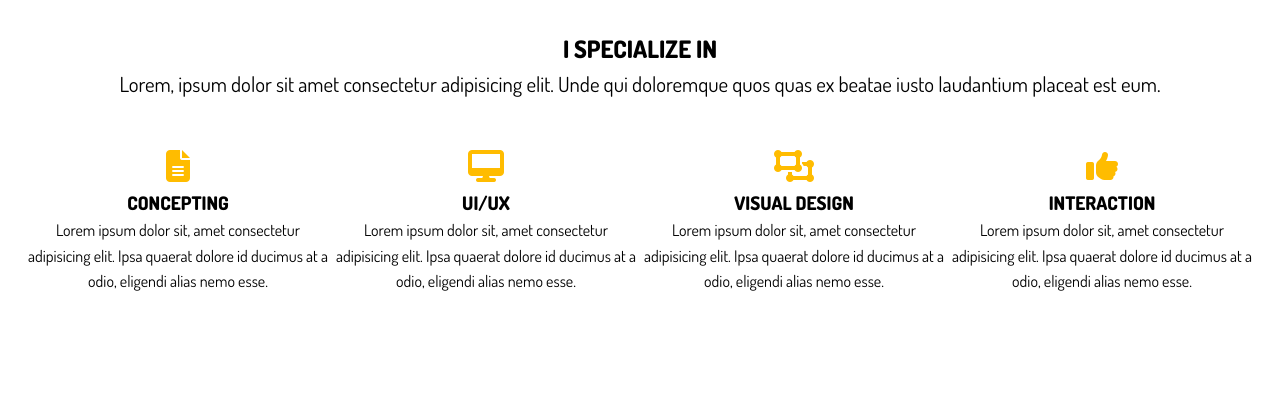
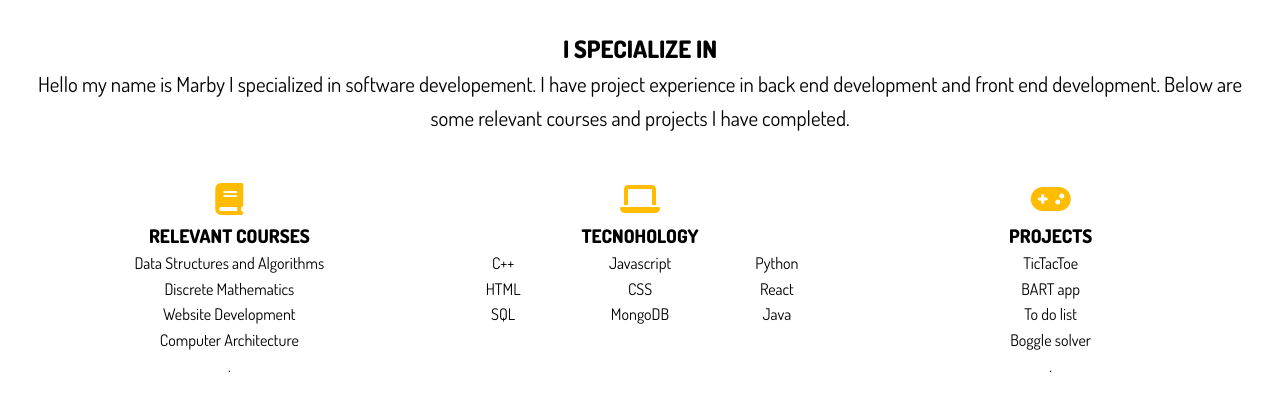
Before and after one commit to marbysneaker/WebPortfolio, a plain HTML site: page index.html in a window 1280 px wide. Shown: the part 802-1212 px from the top of the page. Before the commit the page ends 1129 px from the top, so only its background shows below. Drawn offline with Linux system fonts and the light colour scheme; a web font is replaced by a local one.

Commit message:
replace word fillers

```diff
--- a/css/style.scss
+++ b/css/style.scss
@@ -114,7 +114,8 @@ img {
             margin-top: 3rem;
             display: grid;
             grid-gap: 1 rem;
-            grid-template-columns: repeat(4, 1fr);
+            grid-template-columns: repeat(3, 1fr);
+            list-style: none;
 
             .fas {
                 color: $main-color;
@@ -132,7 +133,7 @@ img {
                 line-height: 2;
 
                 &.stats-title {
-                    font-size: 1.5rem;;
+                    font-size: 1.5rem;
                 }
                 &.stats-number {
                     font-size: 2rem;
@@ -154,6 +155,10 @@ img {
         }
 
     }
+}
+#technology {
+    display: grid;
+    grid-template-columns: repeat(3, 1fr)
 }
 
 //Utilities
--- a/index.html
+++ b/index.html
@@ -51,29 +51,52 @@
             <h2 class="section-title">I Specialize in</h2>
             <div class="bottom-line"></div>
             <p class="lead">
-                Lorem, ipsum dolor sit amet consectetur adipisicing elit. Unde qui doloremque quos quas ex beatae iusto laudantium placeat est eum.
+                Hello my name is Marby I specialized in software developement. I have project experience in back end development and front end development. Below are some relevant courses and projects I have completed.
             </p>
             <div class="specials">
                 <div>
-                    <i class="fas fa-file-alt fa-2x"></i>
-                    <h3>Concepting</h3>
-                    <p>Lorem ipsum dolor sit, amet consectetur adipisicing elit. Ipsa quaerat dolore id ducimus at a odio, eligendi alias nemo esse.</p>
+                    <i class="fas fa-book fa-2x"></i>
+                    <h3>Relevant Courses</h3>
+                    <p><li>
+                      <ul>Data Structures and Algorithms</ul>
+                      <ul>Discrete Mathematics</ul>
+                      <ul>Website Development</ul>
+                      <ul>Computer Architecture</ul>
+                    </li>.</p>
                 </div>
                 <div>
-                    <i class="fas fa-desktop fa-2x"></i>
-                    <h3>UI/UX</h3>
-                    <p>Lorem ipsum dolor sit, amet consectetur adipisicing elit. Ipsa quaerat dolore id ducimus at a odio, eligendi alias nemo esse.</p>
+                    <i class="fas fa-laptop fa-2x"></i>
+                    <h3>Tecnohology</h3>
+
+                      <div id="technology">
+                        <div>C++</div>
+                        <div>Javascript</div>
+                        <div>Python</div>
+                        <div>HTML</div>
+                        <div>CSS</div>
+                        <div>React</div>
+                        <div>SQL</div>
+                        <div>MongoDB</div>
+                        <div>Java</div>
+                      </div>
+
                 </div>
                 <div>
-                    <i class="fas fa-object-ungroup fa-2x"></i>
-                    <h3>Visual Design</h3>
-                    <p>Lorem ipsum dolor sit, amet consectetur adipisicing elit. Ipsa quaerat dolore id ducimus at a odio, eligendi alias nemo esse.</p>
+                    <i class="fas fa-gamepad fa-2x"></i>
+                    <h3>Projects</h3>
+                    <p><li>
+                      <ul>TicTacToe</ul>
+                      <ul>BART app</ul>
+                      <ul>To do list</ul>
+                      <ul>Boggle solver</ul>
+                    </li>.</p>
                 </div>
-                <div>
+                <!-- <div>
+
                     <i class="fas fa-thumbs-up fa-2x"></i>
                     <h3>Interaction</h3>
                     <p>Lorem ipsum dolor sit, amet consectetur adipisicing elit. Ipsa quaerat dolore id ducimus at a odio, eligendi alias nemo esse.</p>
-                </div>
+                </div> -->
             </div>
         </div>
       </section>
```
Also changed, not shown: css/style.css, 1 other file.
